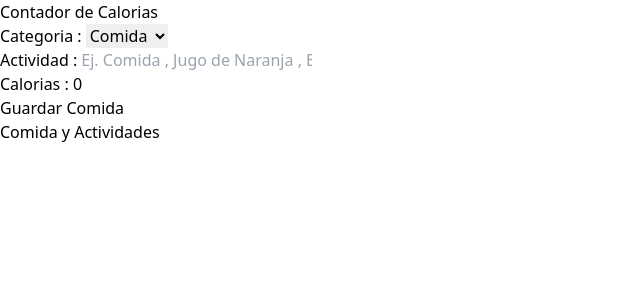
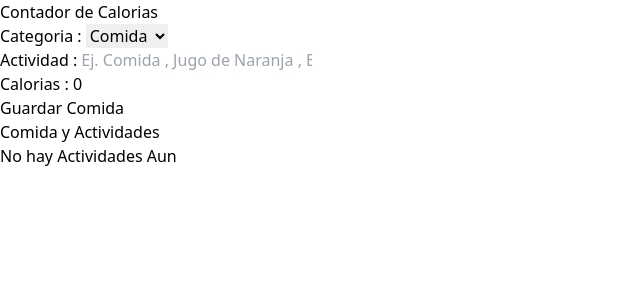
Before and after one commit to Franklin-Gomez/calorie-tracker, a React (Vite) app: page / in a window 1280 px wide. Shown: the top 300 px of the page, without its empty margins (0-640 px from the left). Built offline with nearby package versions, Linux system fonts and the light colour scheme.

Commit message:
feature mensaje de no hay actividades condicional

```diff
--- a/src/Components/ActivityList.tsx
+++ b/src/Components/ActivityList.tsx
@@ -11,14 +11,19 @@ type ActivityListProps = {
 export default function ActivityList( { activities , dispatch  } : ActivityListProps) {
 
     // formatear categoria de 1 : comida  2 : ejercicio
-    const categoryName = useMemo( () =>
-        (category : Activity['category']) => categories.map( cat => cat.id === category ? cat.name : '') , [activities]);
+    const categoryName = useMemo( () => (category : Activity['category']) => categories.map( cat => cat.id === category ? cat.name : '') , [activities]);
+
+    const isEmptyActivities = useMemo( () => activities.length === 0 , [ activities ])
 
     return (
         <>
             <h2 className="text-4xl font-bold text-slate-600 text-center"> Comida y Actividades </h2>
 
-            { activities.map( activity => (
+            { isEmptyActivities ?
+
+                <p className=" text-center"> No hay Actividades Aun </p> :
+
+                activities.map( activity => (
 
                     <div key={activity.id} className="px-5 py-10 bg-white mt-5 flex justify-between">
 
@@ -55,10 +60,12 @@ export default function ActivityList( { activities , dispatch  } : ActivityListP
 
                         </div>
 
-
                     </div>
 
-            ))}
+                ))
+
+            }
+
         </>
     )
 }
```
Lines whose indentation alone changed are shown as unchanged.
